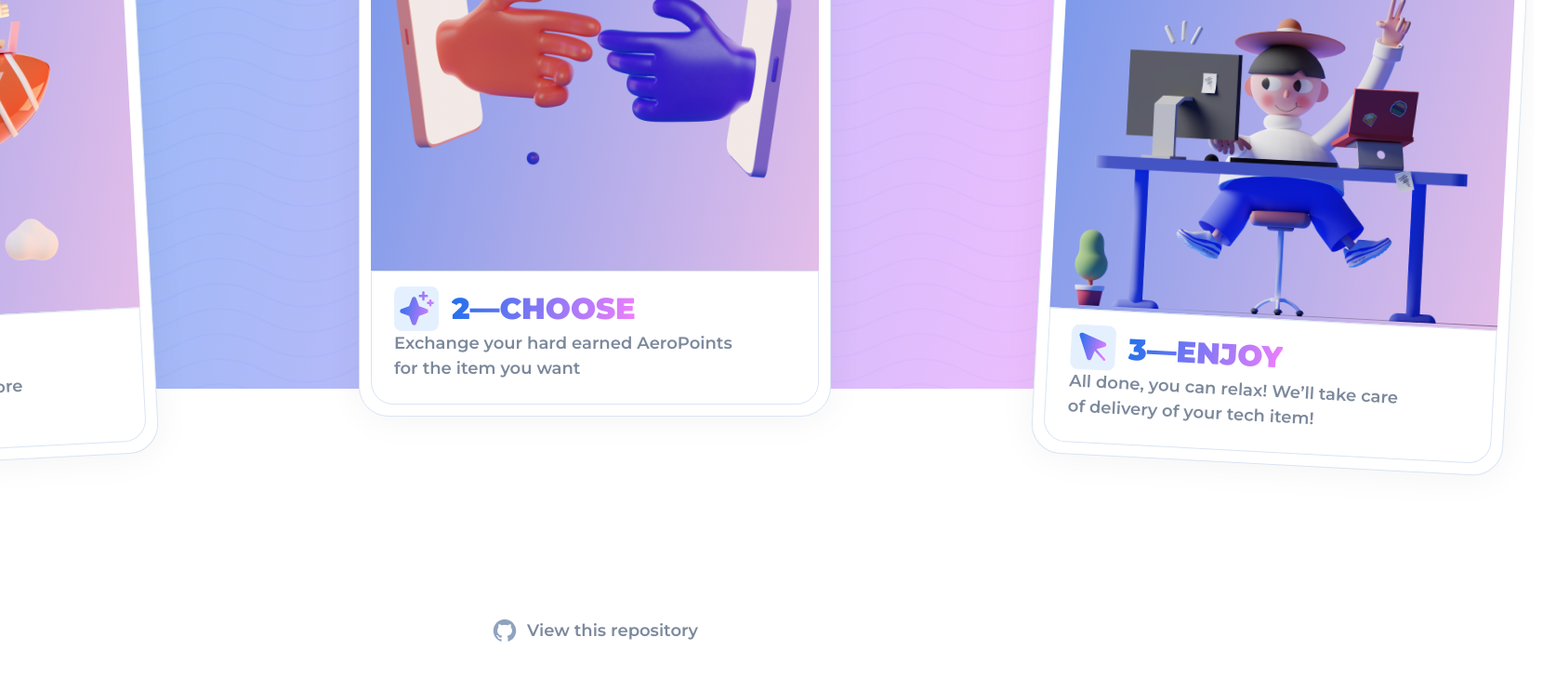
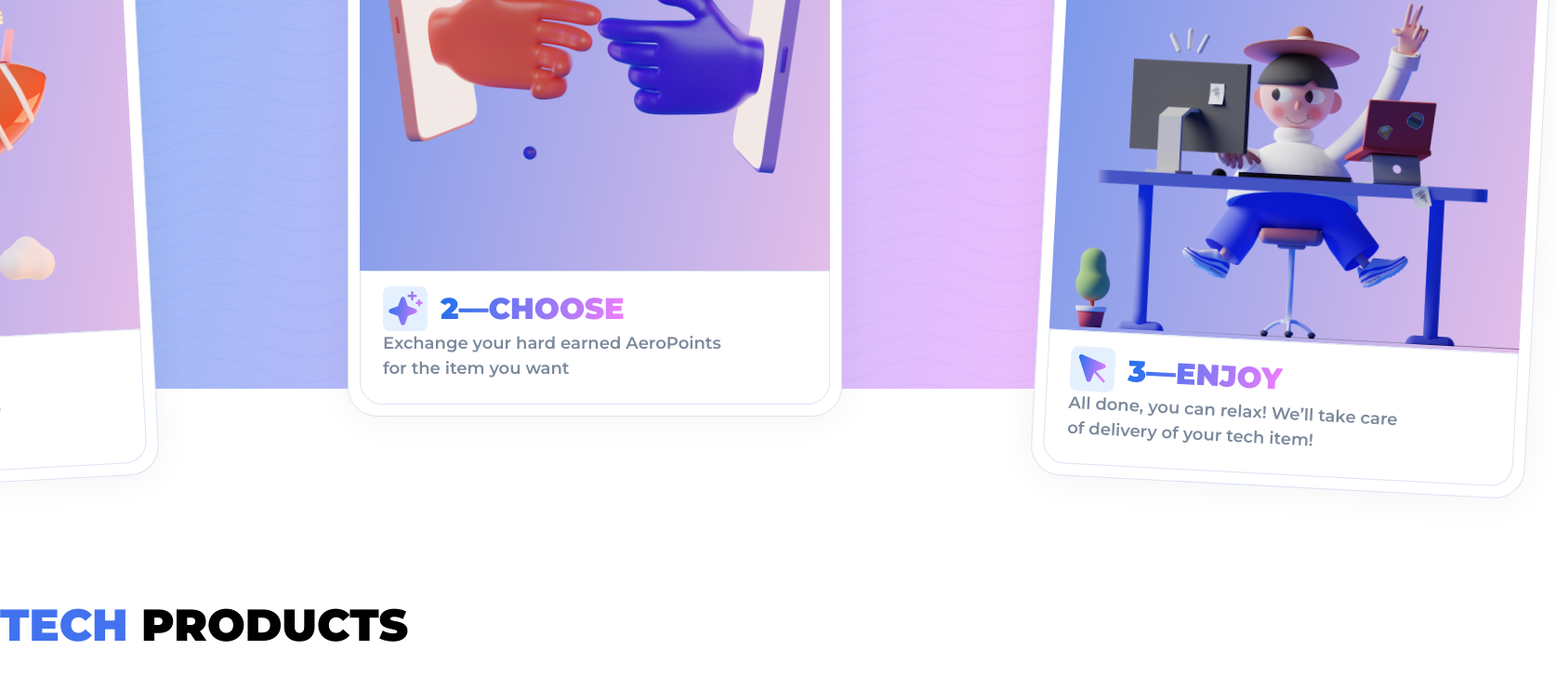
Before and after one commit to kevin-dev71/aerolab-fe-challenge, a Next.js app: page / in a window 1280 px wide. Shown: the part 1139-1867 px from the top of the page at 93% size, 1674 px wide, since content can reach past the window. Built offline with nearby package versions, Linux system fonts and the light colour scheme.

Commit message:
tech products section title

```diff
--- a/src/components/modules/Desktop/Home/Hero/index.tsx
+++ b/src/components/modules/Desktop/Home/Hero/index.tsx
@@ -21,10 +21,12 @@ import {
 import { cssPropertiesToString } from "src/utils/cssPropertiesToString"
 import Button from "src/components/common/Button"
 import Icon from "src/components/common/Icon"
+import ProductsSection from "src/components/modules/Desktop/Home/ProductsSection"
 
 const Hero = () => {
   return (
-    <Wrapper>
+    <>
+      <BackgroundWrapper>
         <Container>
           <HeroTitleContainer>
             <h1>
@@ -57,7 +59,7 @@ const Hero = () => {
               <footer className="bottom-card">
                 <BottomCardTitle>
                   <IconWrapper icon="walkthrough-1" />
-                <h2>1&#8212;BROWSE</h2>
+                  <h3>1&#8212;BROWSE</h3>
                 </BottomCardTitle>
                 <p>Browse our tech catalog with more than 20 top tech products</p>
               </footer>
@@ -69,7 +71,7 @@ const Hero = () => {
               <footer className="bottom-card">
                 <BottomCardTitle>
                   <IconWrapper icon="walkthrough-2" />
-                <h2>2&#8212;CHOOSE</h2>
+                  <h3>2&#8212;CHOOSE</h3>
                 </BottomCardTitle>
                 <p>Exchange your hard earned AeroPoints for the item you want</p>
               </footer>
@@ -81,19 +83,21 @@ const Hero = () => {
               <footer className="bottom-card">
                 <BottomCardTitle>
                   <IconWrapper icon="walkthrough-3" />
-                <h2>3&#8212;ENJOY</h2>
+                  <h3>3&#8212;ENJOY</h3>
                 </BottomCardTitle>
                 <p>All done, you can relax! We’ll take care of delivery of your tech item!</p>
               </footer>
             </li>
           </WaltkthroughList>
         </WaltkthroughSection>
-    </Wrapper>
+      </BackgroundWrapper>
+      <ProductsSection />
+    </>
   )
 }
 export default Hero
 
-const Wrapper = styled.section`
+const BackgroundWrapper = styled.section`
   background-image: url("/images/single-wave-pattern.svg");
   margin-top: 73px;
 `
@@ -166,7 +170,7 @@ const WaltkthroughList = styled.ol`
     position: absolute;
     background-color: ${neutral0};
     padding: 12px;
-    width: 508px;
+    width: 532px;
     border: 1px solid #dae4f2;
     border-radius: 32px;
     box-shadow: 0px 2px 40px rgba(0, 0, 0, 0.05);
@@ -220,7 +224,7 @@ const IconWrapper = styled(Icon)`
 const BottomCardTitle = styled.div`
   display: flex;
   align-items: center;
-  h2 {
+  h3 {
     margin: 0;
     background: ${brandGradient};
     -webkit-text-fill-color: transparent;
--- /dev/null
+++ b/src/components/modules/Desktop/Home/ProductsSection/FilterControls/index.tsx
@@ -0,0 +1,5 @@
+function FilterControls() {
+  return <div>index</div>
+}
+
+export default FilterControls
--- /dev/null
+++ b/src/components/modules/Desktop/Home/ProductsSection/index.tsx
@@ -0,0 +1,31 @@
+import styled from "styled-components"
+import { l2 as headingsL2Default } from "src/styles/constants/desktop/titles"
+import { cssPropertiesToString } from "src/utils/cssPropertiesToString"
+
+const ProductsSection = () => {
+  return (
+    <ProductsSectionWrapper>
+      <Title>
+        <span>TECH </span>PRODUCTS
+      </Title>
+    </ProductsSectionWrapper>
+  )
+}
+
+export default ProductsSection
+
+const ProductsSectionWrapper = styled.section`
+  max-width: 1464px;
+  margin: 0 auto;
+  margin-top: 235px;
+`
+
+const Title = styled.h2`
+  ${cssPropertiesToString(headingsL2Default)};
+  text-transform: uppercase;
+  font-size: 48px;
+  line-height: 38.4px;
+  span {
+    color: #4272ee;
+  }
+`
```
Lines whose indentation alone changed are shown as unchanged.
